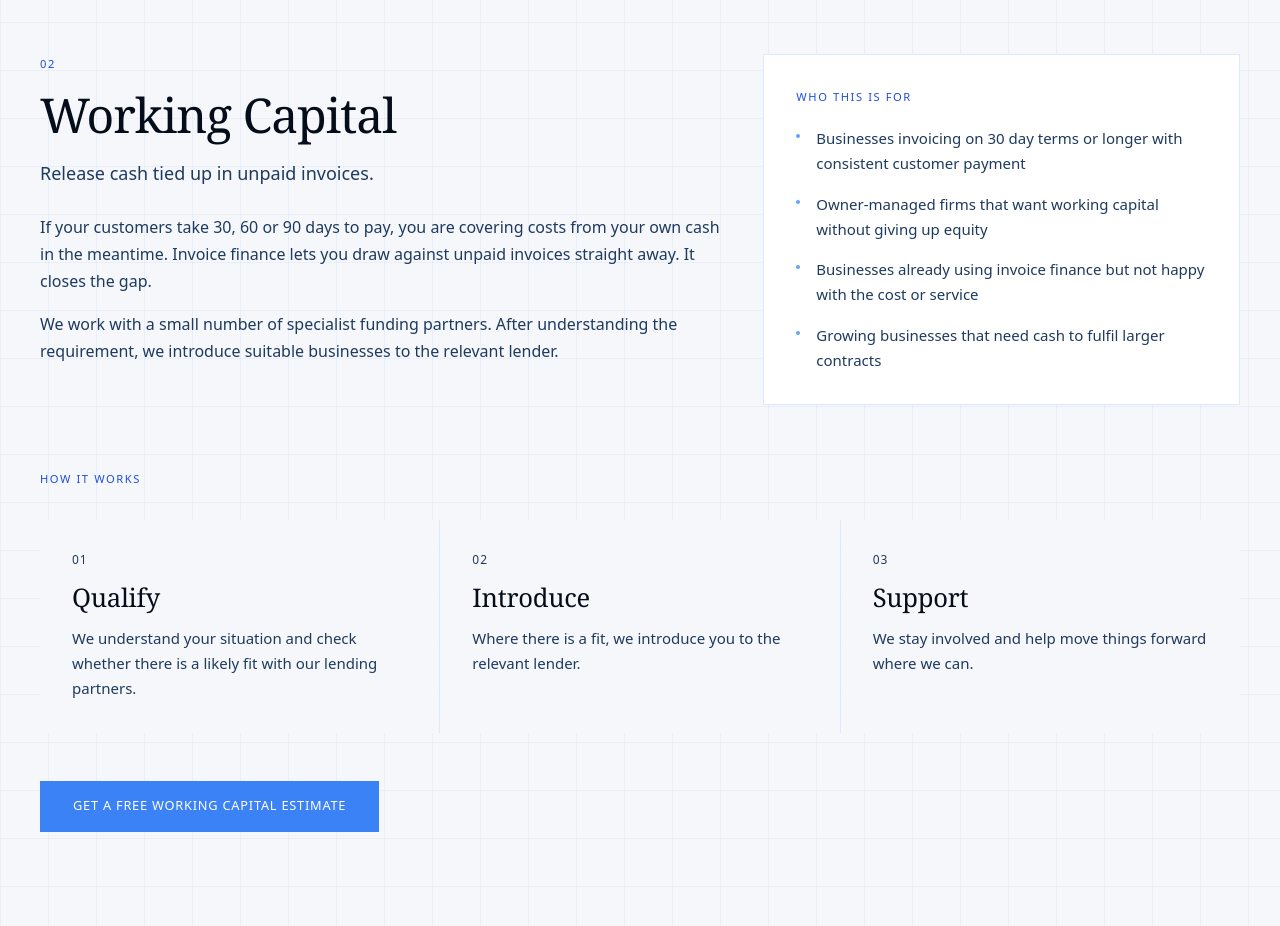
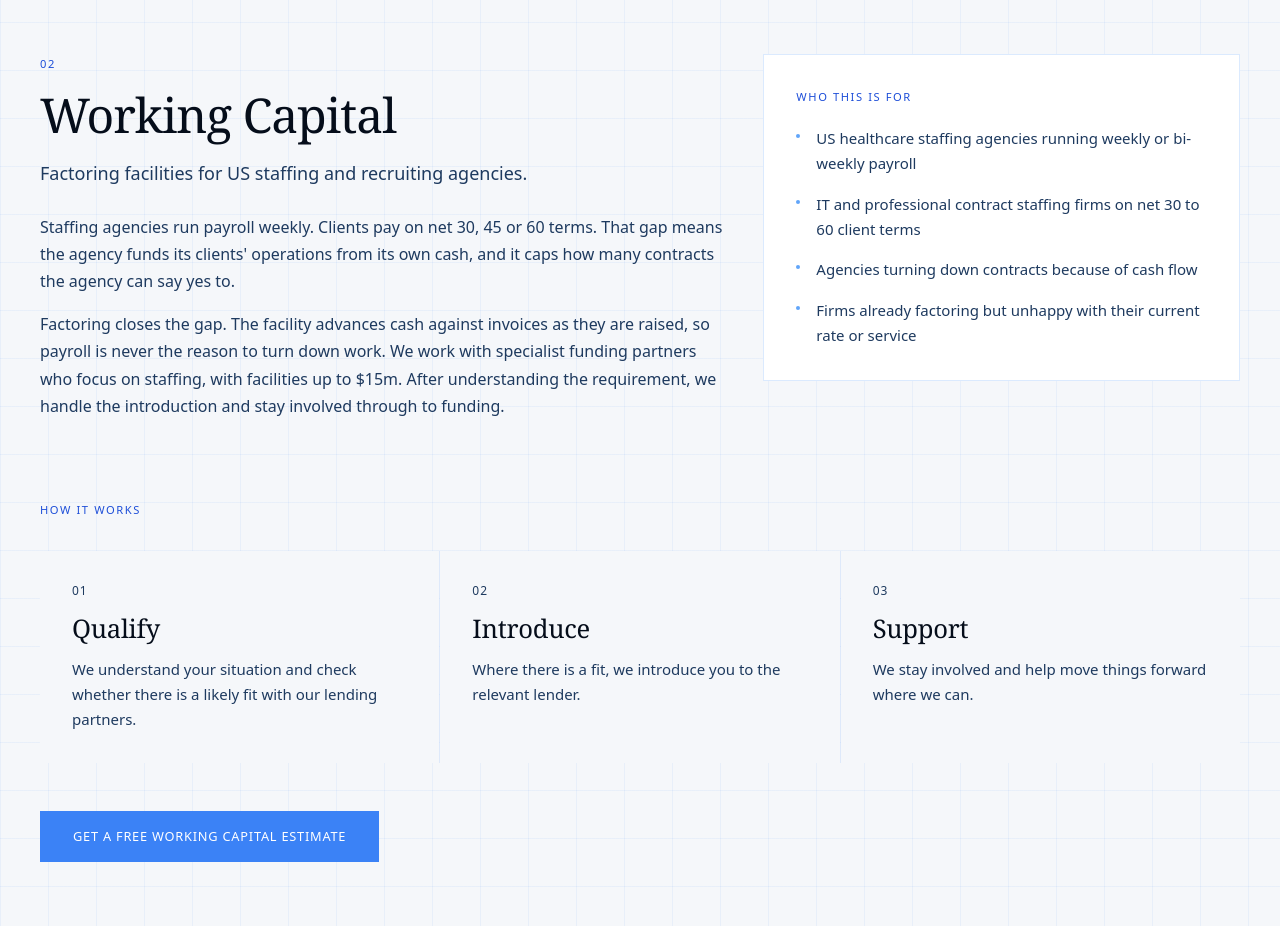
Before and after one commit to ndgmusic47-stack/prosaria, a Next.js app: page /work in a window 1280 px wide. Shown: the part 1700-2626 px from the top of the page. Built offline with nearby package versions, Linux system fonts and the light colour scheme.

Commit message:
v33 - staffing-specific working capital copy, US case examples, per-page SEO titles

```diff
--- /dev/null
+++ b/app/about/layout.tsx
@@ -0,0 +1,10 @@
+import type { Metadata } from 'next'
+
+export const metadata: Metadata = {
+  title: 'About',
+  description: 'Prosaria Partners is a founder-led origination firm based in London. Direct outreach, proper qualification, honest about fit.',
+}
+
+export default function Layout({ children }: { children: React.ReactNode }) {
+  return children
+}
--- /dev/null
+++ b/app/capital-assessment/layout.tsx
@@ -0,0 +1,10 @@
+import type { Metadata } from 'next'
+
+export const metadata: Metadata = {
+  title: 'Staffing Agency Diagnostic',
+  description: 'Seven questions for US staffing and recruiting firms. See your cash gap and what the fastest growing agencies do differently. Takes two minutes.',
+}
+
+export default function Layout({ children }: { children: React.ReactNode }) {
+  return children
+}
--- /dev/null
+++ b/app/care-snapshot/layout.tsx
@@ -0,0 +1,10 @@
+import type { Metadata } from 'next'
+
+export const metadata: Metadata = {
+  title: 'Care Exit Readiness',
+  description: 'Six questions for UK care business owners. Get an instant score on where your business stands for exit.',
+}
+
+export default function Layout({ children }: { children: React.ReactNode }) {
+  return children
+}
--- /dev/null
+++ b/app/case-studies/layout.tsx
@@ -0,0 +1,10 @@
+import type { Metadata } from 'next'
+
+export const metadata: Metadata = {
+  title: 'What We Work On',
+  description: 'The types of mandates, enquiries and situations Prosaria Partners works with across care M&A, digital infrastructure and working capital.',
+}
+
+export default function Layout({ children }: { children: React.ReactNode }) {
+  return children
+}
--- a/app/case-studies/page.tsx
+++ b/app/case-studies/page.tsx
@@ -56,20 +56,20 @@ const examples = [
   },
   {
     tag: 'Working Capital',
-    region: 'UK',
+    region: 'United States',
     type: 'Funding',
-    headline: 'Recruitment business with strong revenue but consistent cash pressure',
-    situation: 'A recruitment business was profitable but regularly stretched on cash. Placing staff and waiting 60 days for client payment while covering weekly payroll created a recurring gap. The founders had not used invoice finance before.',
-    whatWeDo: 'We work with a small number of specialist lenders who understand the recruitment sector. We qualify the opportunity first and, where there is a clear fit, make a direct introduction to the right lender.',
+    headline: 'Healthcare staffing agency covering weekly payroll on net 60 terms',
+    situation: 'A healthcare staffing agency placing nurses and locum staff was profitable but constantly stretched. Contractors were paid weekly while hospital clients paid on net 45 to 60 terms. Every new contract widened the gap, and the founders were starting to turn down placements they knew they could fill.',
+    whatWeDo: 'We work with specialist funding partners who focus on staffing, with facilities up to $15m. We qualify the situation first and, where there is a clear fit, handle the introduction and stay involved through to funding.',
     status: 'Working Capital',
   },
   {
     tag: 'Working Capital',
-    region: 'UK',
+    region: 'United States',
     type: 'Refinancing',
-    headline: 'Manufacturing business on an invoice finance facility it had outgrown',
-    situation: 'A manufacturer had an existing invoice finance facility but the business had grown significantly since it was arranged. The advance rate and cost no longer reflected the quality of the debtor book.',
-    whatWeDo: 'We assess whether a better structure exists through our lending partners. Where it does, we make the introduction and support the transition. We are not searching the whole market. We work within a defined partner network.',
+    headline: 'IT contract staffing firm on a factoring facility it had outgrown',
+    situation: 'An IT staffing firm had been factoring for several years but the business had tripled in size since the facility was arranged. The rate and advance terms no longer reflected the quality of the client book, and the service had become slow at exactly the moments speed mattered.',
+    whatWeDo: 'We assess whether a better structure exists through our funding partners. Where it does, we handle the introduction and support the transition. We are not searching the whole market. We work within a defined partner network.',
     status: 'Working Capital',
   },
 ]
--- /dev/null
+++ b/app/contact/layout.tsx
@@ -0,0 +1,10 @@
+import type { Metadata } from 'next'
+
+export const metadata: Metadata = {
+  title: 'Contact',
+  description: 'Start a conversation with Prosaria Partners. Phone, email or one of our two minute diagnostic tools.',
+}
+
+export default function Layout({ children }: { children: React.ReactNode }) {
+  return children
+}
--- /dev/null
+++ b/app/digital-audit/layout.tsx
@@ -0,0 +1,10 @@
+import type { Metadata } from 'next'
+
+export const metadata: Metadata = {
+  title: 'Digital Infrastructure Enquiry',
+  description: 'Looking to acquire IPv4 address space, or holding space and exploring options? Tell us about your requirement.',
+}
+
+export default function Layout({ children }: { children: React.ReactNode }) {
+  return children
+}
--- a/app/layout.tsx
+++ b/app/layout.tsx
@@ -6,9 +6,9 @@ import CursorEffect from '@/components/CursorEffect'
 
 export const metadata: Metadata = {
   title: { default: 'Prosaria Partners — Independent Deal Origination', template: '%s | Prosaria Partners' },
-  description: 'Independent origination across digital infrastructure, working capital and care sector M&A. Founder-led. Direct by nature.',
+  description: 'Independent deal origination across care sector M&A, digital infrastructure and working capital for US staffing agencies. Based in London. Founder-led.',
   metadataBase: new URL('https://prosaria.co.uk'),
-  openGraph: { type:'website', locale:'en_GB', url:'https://prosaria.co.uk', siteName:'Prosaria Partners', title:'Prosaria Partners', description:'Independent deal origination. Founder-led. Direct by nature.' },
+  openGraph: { type:'website', locale:'en_GB', url:'https://prosaria.co.uk', siteName:'Prosaria Partners', title:'Prosaria Partners', description:'Independent deal origination across care sector M&A, digital infrastructure and working capital. Based in London.' },
   robots: { index:true, follow:true },
 }
 
--- a/app/page.tsx
+++ b/app/page.tsx
@@ -32,10 +32,10 @@ const lines = [
   {
     num: '02',
     title: 'Working Capital',
-    body: 'If your customers pay on 60 or 90 day terms, cash gets tied up. Invoice finance releases it. We find the right lender and get it set up.',
+    body: 'US staffing and recruiting agencies run payroll weekly while clients pay on net 30 to 60 terms. That gap limits growth. We arrange factoring facilities built for staffing firms.',
     href: '/work#capital',
     magnet: '/capital-assessment',
-    magnetLabel: 'See how much you could release',
+    magnetLabel: 'Take the two minute diagnostic',
   },
   {
     num: '03',
@@ -304,11 +304,11 @@ export default function HomePage() {
                 value: 'Instant assessment',
               },
               {
-                title: 'Working capital estimate',
-                desc: 'Answer 4 questions. See how much cash could be freed up from your unpaid invoices.',
+                title: 'Staffing agency diagnostic',
+                desc: 'Seven questions for US staffing and recruiting firms. See your cash gap, what fits your situation, and what the fastest growing agencies do differently.',
                 href: '/capital-assessment',
                 tag: 'Working Capital',
-                value: 'Instant cash estimate',
+                value: 'Two minute diagnostic',
               },
             ].map((m, i) => (
               <div key={m.title}
--- /dev/null
+++ b/app/work/layout.tsx
@@ -0,0 +1,10 @@
+import type { Metadata } from 'next'
+
+export const metadata: Metadata = {
+  title: 'What We Do',
+  description: 'Care sector M&A origination, digital infrastructure via specialist partners, and factoring facilities for US staffing agencies.',
+}
+
+export default function Layout({ children }: { children: React.ReactNode }) {
+  return children
+}
--- a/app/work/page.tsx
+++ b/app/work/page.tsx
@@ -44,15 +44,15 @@ We are not offering free audits. We work with parties where there is a clear req
     id: 'capital',
     num: '02',
     title: 'Working Capital',
-    subtitle: 'Release cash tied up in unpaid invoices.',
-    intro: `If your customers take 30, 60 or 90 days to pay, you are covering costs from your own cash in the meantime. Invoice finance lets you draw against unpaid invoices straight away. It closes the gap.
+    subtitle: 'Factoring facilities for US staffing and recruiting agencies.',
+    intro: `Staffing agencies run payroll weekly. Clients pay on net 30, 45 or 60 terms. That gap means the agency funds its clients' operations from its own cash, and it caps how many contracts the agency can say yes to.
 
-We work with a small number of specialist funding partners. After understanding the requirement, we introduce suitable businesses to the relevant lender.`,
+Factoring closes the gap. The facility advances cash against invoices as they are raised, so payroll is never the reason to turn down work. We work with specialist funding partners who focus on staffing, with facilities up to $15m. After understanding the requirement, we handle the introduction and stay involved through to funding.`,
     whoFor: [
-      'Businesses invoicing on 30 day terms or longer with consistent customer payment',
-      'Owner-managed firms that want working capital without giving up equity',
-      'Businesses already using invoice finance but not happy with the cost or service',
-      'Growing businesses that need cash to fulfil larger contracts',
+      'US healthcare staffing agencies running weekly or bi-weekly payroll',
+      'IT and professional contract staffing firms on net 30 to 60 client terms',
+      'Agencies turning down contracts because of cash flow',
+      'Firms already factoring but unhappy with their current rate or service',
     ],
     steps: [
       { s:'01', label:'Qualify', desc:'We understand your situation and check whether there is a likely fit with our lending partners.' },
```
